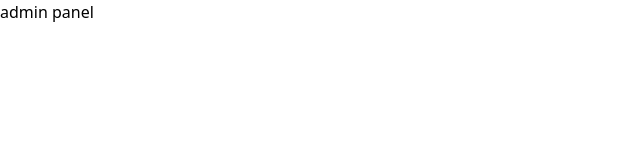
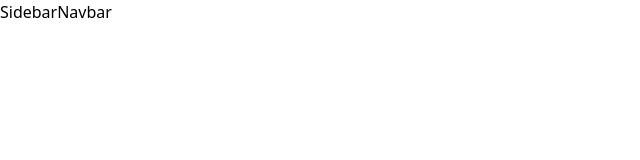
Before and after one commit to dilsad-erdogan/fitness-tracker, a React (Create React App) app in the folder client/: page /admin in a window 1280 px wide. Shown: the top 160 px of the page, without its empty margins (0-640 px from the left). Built offline with nearby package versions, Linux system fonts and the light colour scheme.

Commit message:
start a admin panel

```diff
--- a/client/package.json
+++ b/client/package.json
@@ -44,5 +44,9 @@
       "last 1 firefox version",
       "last 1 safari version"
     ]
+  },
+  "devDependencies": {
+    "resolve-url-loader": "^5.0.0",
+    "sass": "^1.77.8"
   }
 }
--- a/client/src/components/admin/AdminPanel.tsx
+++ /dev/null
@@ -1,9 +0,0 @@
-const AdminPanel = () => {
-  return (
-    <div className="adminPanel">
-      admin panel
-    </div>
-  );
-}
-
-export default AdminPanel
--- /dev/null
+++ b/client/src/components/navbar/Navbar.jsx
@@ -0,0 +1,9 @@
+import React from 'react'
+
+const Navbar = () => {
+  return (
+    <div>Navbar</div>
+  )
+}
+
+export default Navbar
--- /dev/null
+++ b/client/src/components/sidebar/Sidebar.jsx
@@ -0,0 +1,9 @@
+import React from 'react'
+
+const Sidebar = () => {
+  return (
+    <div>Sidebar</div>
+  )
+}
+
+export default Sidebar
--- /dev/null
+++ b/client/src/pages/admin/AdminPanel.tsx
@@ -0,0 +1,16 @@
+import "./style.scss";
+import Sidebar from "../../components/sidebar/Sidebar";
+import Navbar from "../../components/navbar/Navbar";
+
+const AdminPanel = () => {
+  return (
+    <div className="adminPanel">
+      <Sidebar></Sidebar>
+      <div className="homeContainer">
+        <Navbar></Navbar>
+      </div>
+    </div>
+  );
+}
+
+export default AdminPanel
--- /dev/null
+++ b/client/src/pages/admin/style.scss
@@ -0,0 +1,7 @@
+.adminPanel{
+    display: flex;
+
+    .homeContainer{
+        flex: 6;
+    }
+}
```
Also changed, not shown: client/src/App.tsx (+5 -5 lines), client/src/pages/login/2FALoginForm.tsx (renamed from client/src/components/login/2FALoginForm.tsx), client/src/pages/login/LoginForm.tsx (renamed from client/src/components/login/LoginForm.tsx), client/src/pages/register/RegisterForm.tsx (renamed from client/src/components/register/RegisterForm.tsx), client/src/pages/user/UserPanel.tsx (renamed from client/src/components/user/UserPanel.tsx), 1 other file (tests, documents, lock files or other folders).
